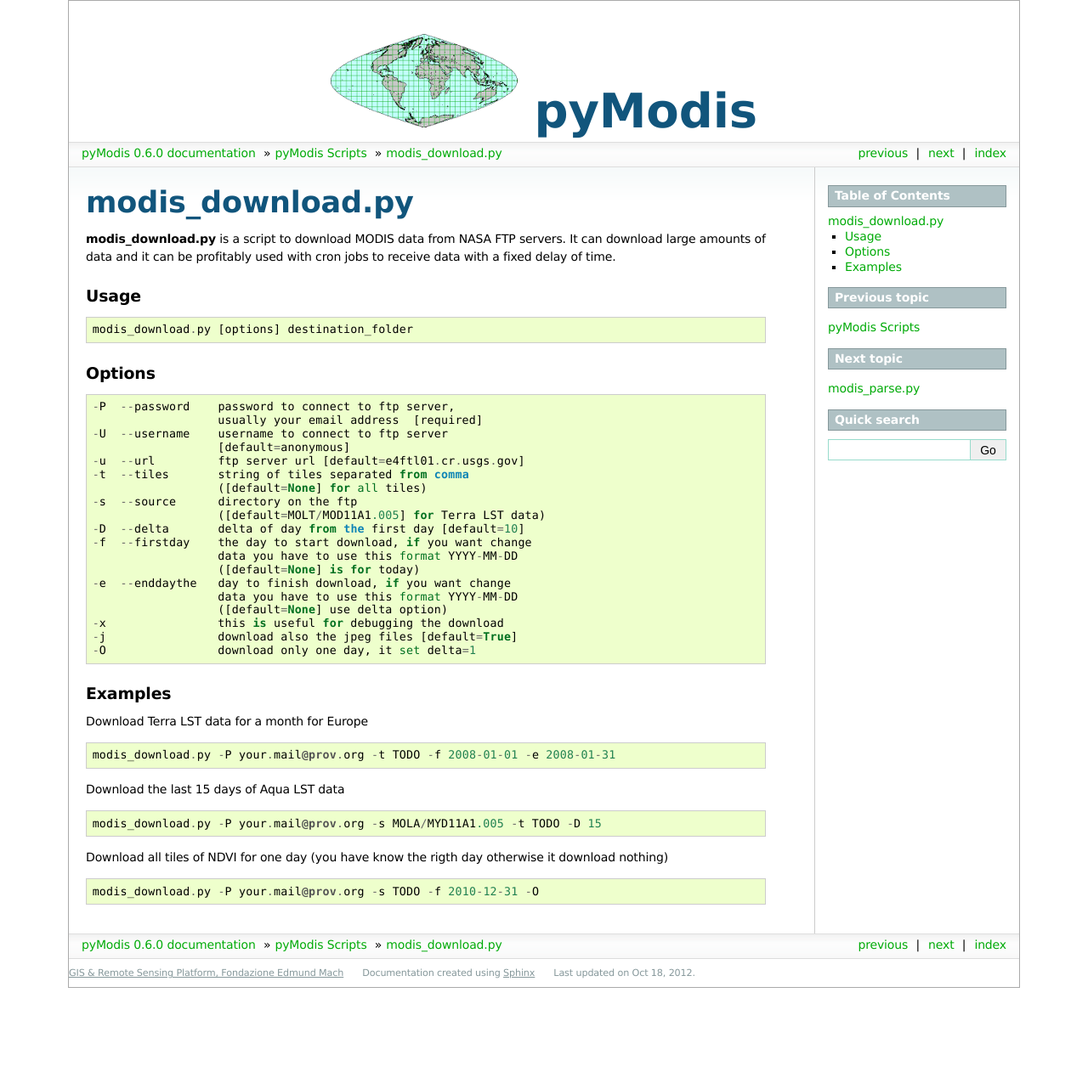
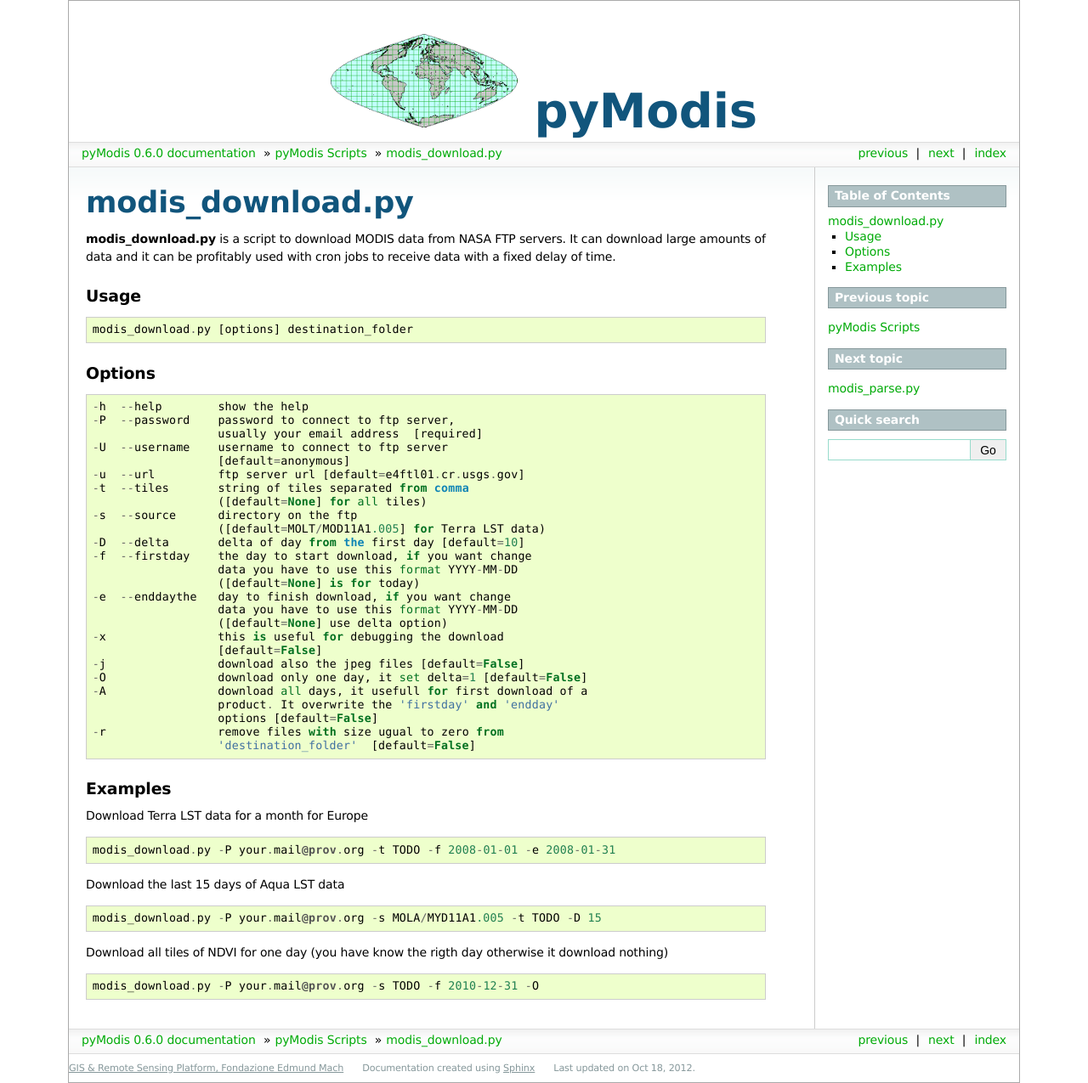
Before and after one commit to lucadelu/pyModis, a Sphinx documentation site: the page built from docs/source/scripts/modis_download.rst, in a window 1280 px wide. Shown: the whole page at 85% size. Built offline with Sphinx 7.4.7, drawn with Linux system fonts in a browser that asks for light colours; formulas are drawn with MathJax 3; comment, search, counter and statistics services are not loaded; the version number is read from the project's files by our own code; before the commit the page ends 1163 px from its top, so only the background shows below that.

Commit message:
fix modis_download documentation adding new options

```diff
--- a/docs/source/scripts/modis_download.rst
+++ b/docs/source/scripts/modis_download.rst
@@ -14,6 +14,7 @@
 ^^^^^^^
 ::
 
+    -h  --help        show the help
     -P  --password    password to connect to ftp server,
                       usually your email address  [required]
     -U  --username    username to connect to ftp server
@@ -31,8 +32,15 @@
                       data you have to use this format YYYY-MM-DD
                       ([default=None] use delta option)
     -x                this is useful for debugging the download
-    -j                download also the jpeg files [default=True]
-    -O                download only one day, it set delta=1
+                      [default=False]
+    -j                download also the jpeg files [default=False]
+    -O                download only one day, it set delta=1 [default=False]
+    -A                download all days, it usefull for first download of a
+                      product. It overwrite the 'firstday' and 'endday'
+                      options [default=False]
+    -r                remove files with size ugual to zero from
+                      'destination_folder'  [default=False]
+
 
 Examples
 ^^^^^^^^
```
